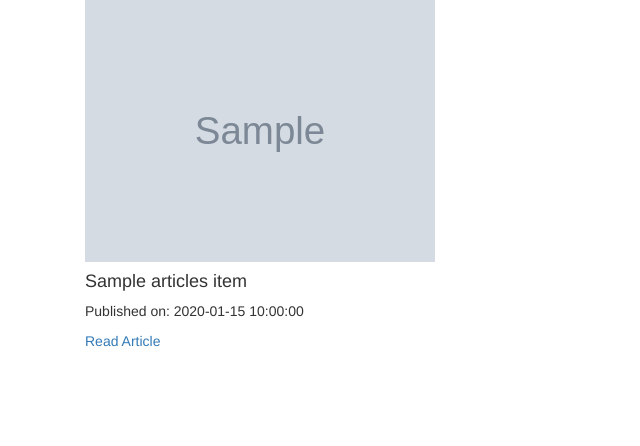
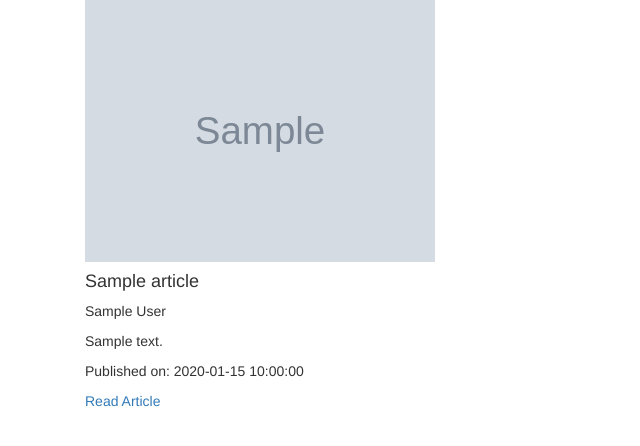
Before and after one commit to Wakarende/NewsBits, a Flask app: template app/templates/articles.html in a window 1280 px wide. Shown: the part 73-519 px from the top of the page, without its empty margins (0-640 px from the left). Run offline with Flask 2, Linux system fonts and the light colour scheme; the template is opened without the code that fills it: most values are stand-ins (such as "Sample title", 1, 10 or a date in 2020); grey boxes marked "Sample" are stand-in pictures; some libraries are stand-ins or nearby versions.

Commit message:
add html for display articles view

```diff
--- a/app/templates/articles.html
+++ b/app/templates/articles.html
@@ -8,12 +8,14 @@
     <!-- Content block -->
     {% block content %}
     <div class="container">
-    {% for articles_item in articles %}
+    {% for article in articles %}
       <div class="col-md-4">
-          <img src="{{articles_item.image}}" alt="" class="img-responsive" alt="article image">
-          <h4 class="card-text">{{articles_item.title}}</h4>
-          <p>Published on: {{articles_item.publishedAt}}</p>
-          <a href="{{articles_item.url}}" class="card-link">Read Article</a>
+          <img src="{{article.image}}" alt="" class="img-responsive" alt="article image">
+          <h4>{{article.title}}</h4>
+          <p>{{article.author}}</p>
+          <p>{{article.description}}</p>
+          <p>Published on: {{article.publishedAt}}</p>
+          <a href="{{article.url}}" class="card-link">Read Article</a>
       </div>
     {% endfor %}
     </div>
```
Also changed, not shown: app/templates/macro.html (+6 -8 lines).
